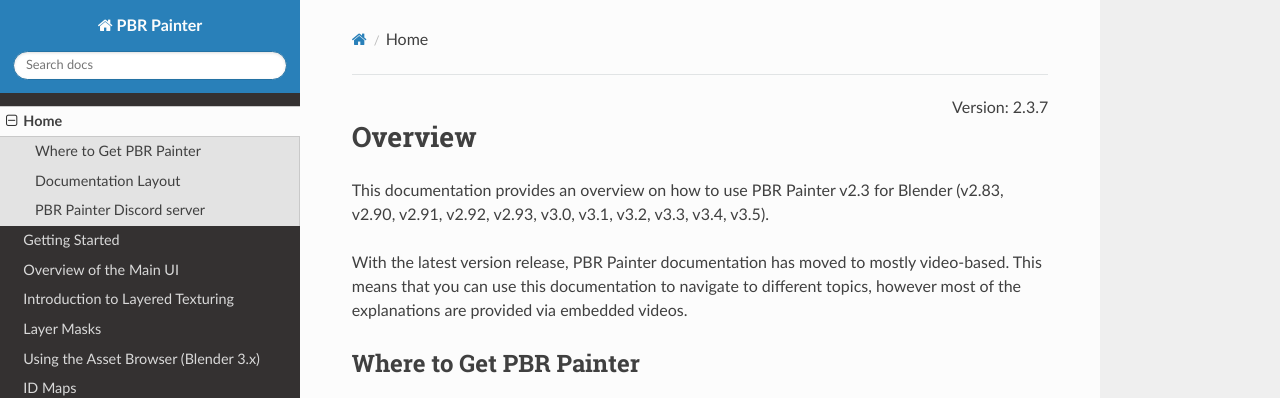
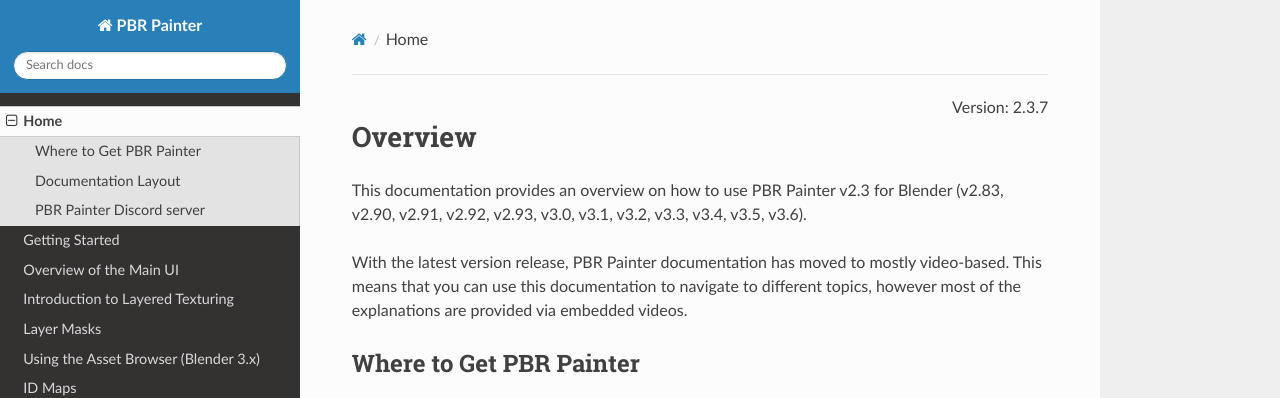
Before and after one commit to pbrpainter/pbr-painter-doc, an MkDocs documentation site: the page built from docs/index.md, in a window 1280 px wide and 956 px high. Shown: the top 398 px of the window. Built offline with MkDocs 1.6.1, drawn with Linux system fonts in a browser that asks for light colours; nearby versions of some CDN libraries.

```diff
--- a/docs/index.md
+++ b/docs/index.md
@@ -2,7 +2,7 @@
 
 # Overview
 
-This documentation provides an overview on how to use PBR Painter v2.3 for Blender (v2.83, v2.90, v2.91, v2.92, v2.93, v3.0, v3.1, v3.2, v3.3, v3.4, v3.5).
+This documentation provides an overview on how to use PBR Painter v2.3 for Blender (v2.83, v2.90, v2.91, v2.92, v2.93, v3.0, v3.1, v3.2, v3.3, v3.4, v3.5, v3.6).
 
 With the latest version release, PBR Painter documentation has moved to mostly video-based. This means that you can use this documentation to navigate
 to different topics, however most of the explanations are provided via embedded videos.
@@ -12,7 +12,7 @@ to different topics, however most of the explanations are provided via embedded
 PBR Painter is currently available at these locations:
 
 <a href="https://blendermarket.com/products/pbr-painter">Blender Market</a>
-<br/><a href="https://flippednormals.com/downloads/pbr-painter/">Flipped Normals</a>
+<br/><a href="https://flippednormals.com/product/pbr-painter-2-3-for-blender-7838">Flipped Normals</a>
 <br/><a href="https://gumroad.com/l/pbrpainter">Gumroad</a>
 
 ## Documentation Layout
```
